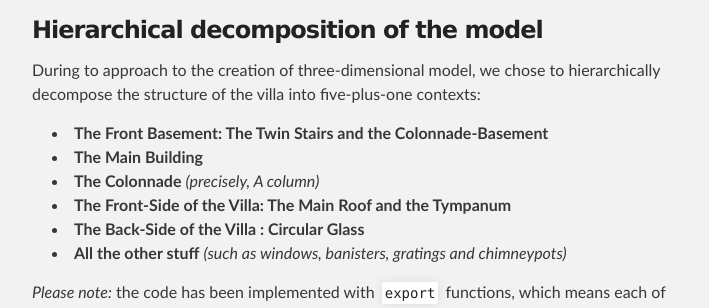
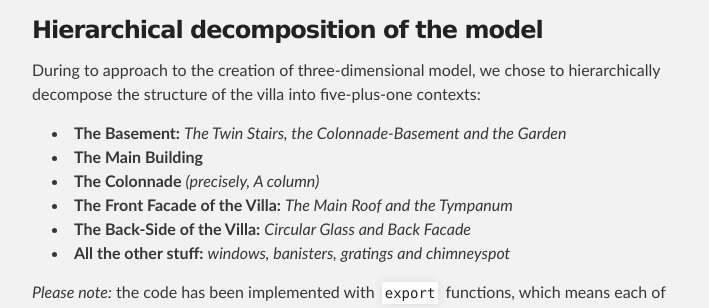
Before and after one commit to LucaNardini/trial-repo, a plain HTML site: page index.html in a window 1280 px wide. Shown: the part 1001-1309 px from the top of the page, without its empty margins (288-997 px from the left). Drawn offline with Linux system fonts and the light colour scheme.

```diff
--- a/index.html
+++ b/index.html
@@ -47,15 +47,21 @@
 <p>During to approach to the creation of three-dimensional model, we chose to hierarchically decompose the structure of the villa into five-plus-one contexts:</p>
 
 <ul>
-<li><strong>The Front Basement: The Twin Stairs and the Colonnade-Basement</strong></li>
+<li>
+<strong>The Basement:</strong> <em>The Twin Stairs, the Colonnade-Basement and the Garden</em>
+</li>
 <li><strong>The Main Building</strong></li>
 <li>
 <strong>The Colonnade</strong> <em>(precisely, A column)</em>
 </li>
-<li><strong>The Front-Side of the Villa: The Main Roof and the Tympanum</strong></li>
-<li><strong>The Back-Side of the Villa : Circular Glass</strong></li>
 <li>
-<strong>All the other stuff</strong> <em>(such as windows, banisters, gratings and chimneypots)</em>
+<strong>The Front Facade of the Villa:</strong> <em>The Main Roof and the Tympanum</em>
+</li>
+<li>
+<strong>The Back-Side of the Villa:</strong> <em>Circular Glass and Back Facade</em>
+</li>
+<li>
+<strong>All the other stuff:</strong> <em>windows, banisters, gratings and chimneyspot</em>
 </li>
 </ul><p><em>Please note:</em> the code has been implemented with <code>export</code> functions, which means each of such contexts it's independent from others and can be drawn singularly.
 <img src="http://imageshack.us/a/img96/3729/schermata092456190alle1.png" alt="Export Function"></p>
```
Also changed, not shown: params.json (+1 -1 lines).
